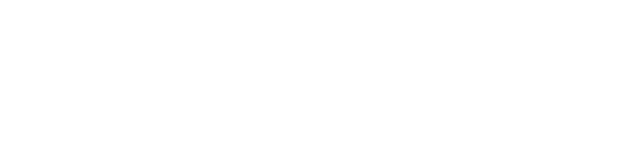
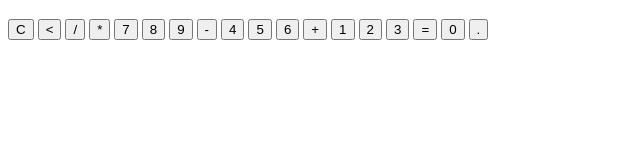
Before and after one commit to AdnanDevWeb/Calculator-js, a plain HTML site: page index.html in a window 1280 px wide. Shown: the whole page, without its empty margins (0-640 px from the left). Drawn offline with nearby package versions, Linux system fonts and the light colour scheme; files that its build step writes are made by us from their sources.

Commit message:
html done

```diff
--- a/index.html
+++ b/index.html
@@ -15,12 +15,32 @@
 <body>
     <!-- Markup of calculator 👇 -->
 
-    <!-- screen  -->
-    <!-- screen  -->
-    <!-- keys  -->
-    <!-- keys  -->
+    <section class="calculator">
+        <section class="calculator__screen">
+            <h1 id="calculs"></h1>
+        </section>
+        <section class="calculator__keys-container">
+            <button class="orange-color">C</button>
+            <button class="orange-color"><</button>
+            <button class="blue-color">/</button>
+            <button class="blue-color">*</button>
+            <button >7</button>
+            <button>8</button>
+            <button>9</button>
+            <button class="blue-color">-</button>
+            <button>4</button>
+            <button>5</button>
+            <button>6</button>
+            <button class="blue-color">+</button>
+            <button>1</button>
+            <button>2</button>
+            <button>3</button>
+            <button>=</button>
+            <button>0</button>
+            <button>.</button>
 
-    <!-- Markup of calculator 👇 -->
+        </section>
+    </section>
 
 
     <script src="script.js"></script>
--- /dev/null
+++ b/style.css
@@ -0,0 +1,5 @@
+/* Basic styling  */
+/* center calculator */
+/* CSS for screen and screenContent , calculation , result */
+/* CSS For table tr td and button keys , operator keys , math keys  */
+/* CSS for button hover  *//*# sourceMappingURL=style.css.map */
```
Also changed, not shown: 1 other file.
